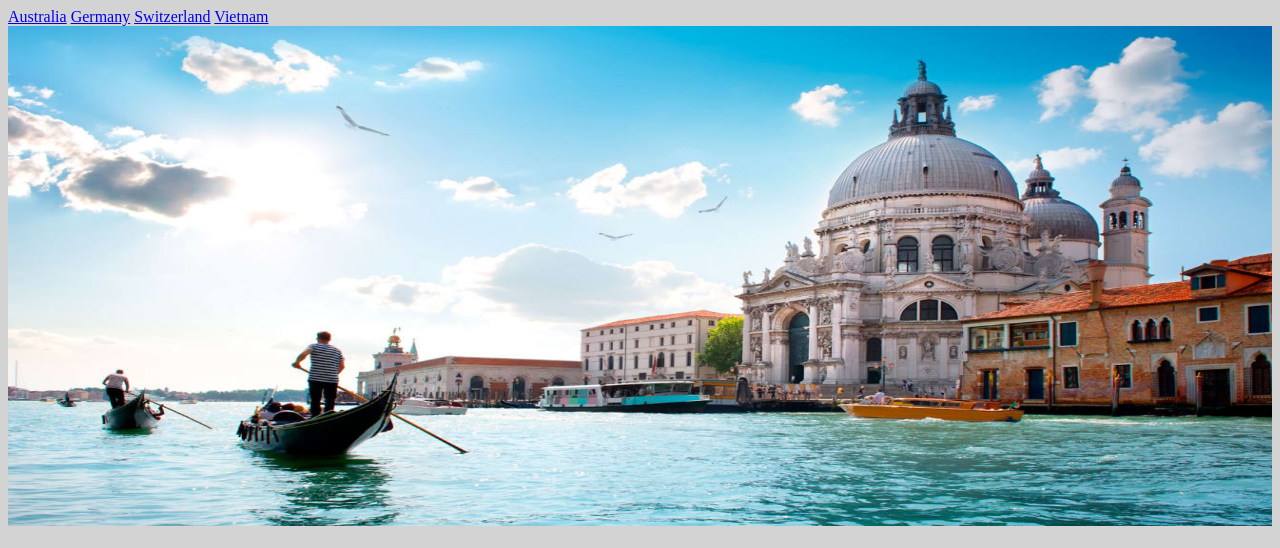
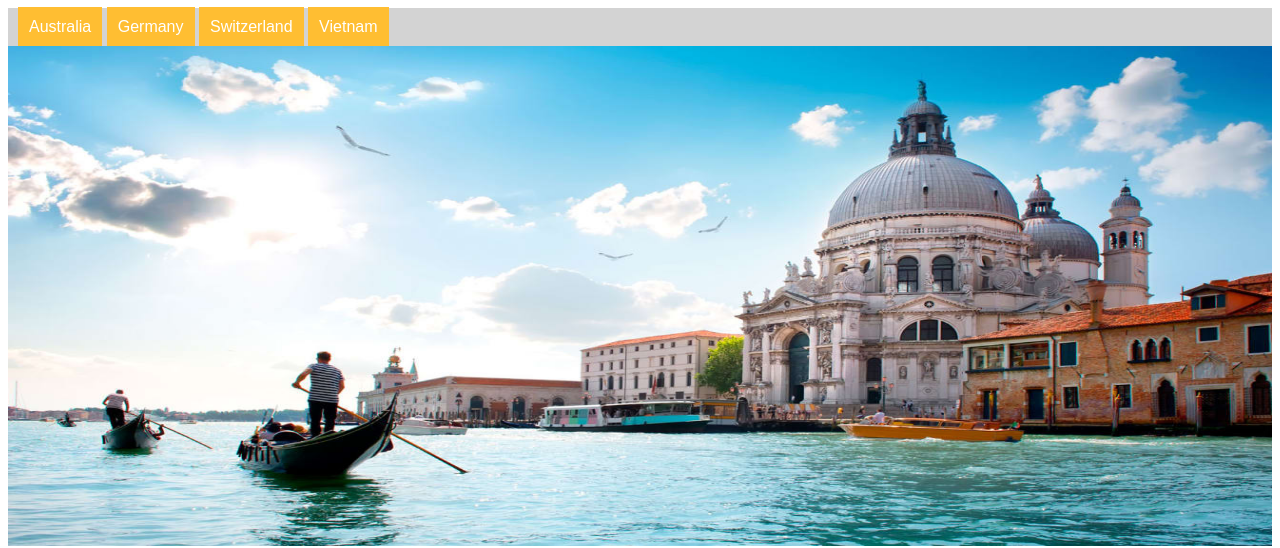
Before and after one commit to nss-cohort-37/hello-world-churlish-chicken-buses, a plain HTML site: page italy.html in a window 1280 px wide. Shown: the top 548 px of the page. Drawn offline with nearby package versions, Linux system fonts and the light colour scheme; files that its build step writes are made by us from their sources; files whose address does not match are found by name.

Commit message:
presentation ready pages

```diff
--- a/css/main.css
+++ b/css/main.css
@@ -1,10 +1,6 @@
 @import 'lists.css';
 @import 'nav.css';
 @import 'main.css';
-
-body {
-    background-color: lightgray;
-}
 
 
 h1 {
--- a/css/nav.css
+++ b/css/nav.css
@@ -0,0 +1,26 @@
+
+.nav--bar {
+    background-color: lightgray;
+    display: flex;
+    justify-content: space-between;
+    padding:10px;
+
+}
+.nav--links {
+    flex-basis: 100% ;
+    /* text-align: center; */
+    font-family: Arial, Helvetica, sans-serif;
+    justify-content: space-between;
+
+
+}
+
+.nav--links a{
+    border: rgb(255, 190, 50) 1px solid;
+    padding: 10px;
+    color:white;
+    justify-content: center;
+    background-color: rgb(255, 190, 50) ;
+    text-decoration: none;
+
+}
--- a/italy.html
+++ b/italy.html
@@ -5,7 +5,7 @@
     <meta name="viewport" content="width=device-width, initial-scale=1.0">
     <meta http-equiv="X-UA-Compatible" content="ie=edge">
     <title>Italy</title>
-    <link rel="stylesheet" href="./main.css">
+    <link rel="stylesheet" href="css/main.css">
 </head>
 <body>
     <nav class="nav--bar">
```
Also changed, not shown: germany.html (+1 -1 lines), vietnam.html (+1 -1 lines).
